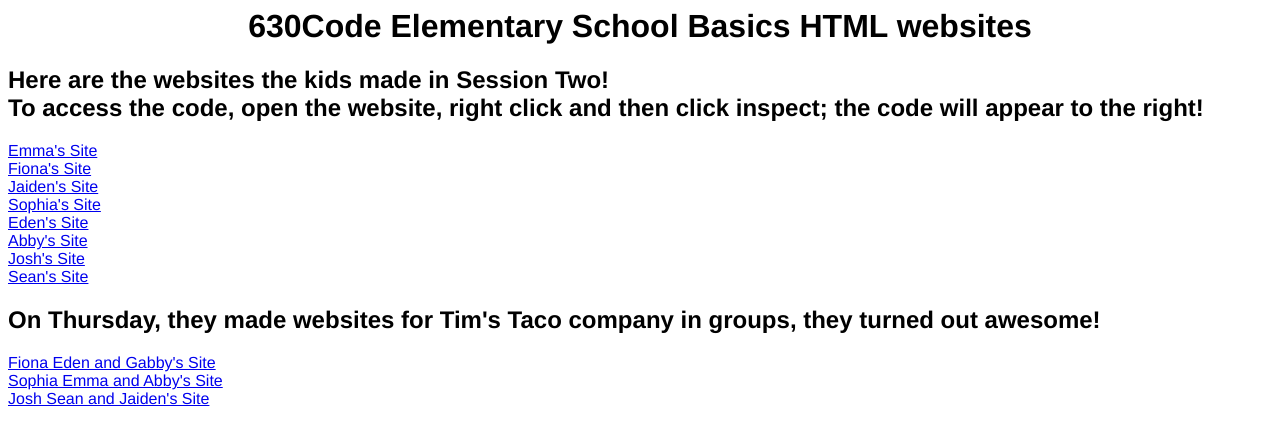
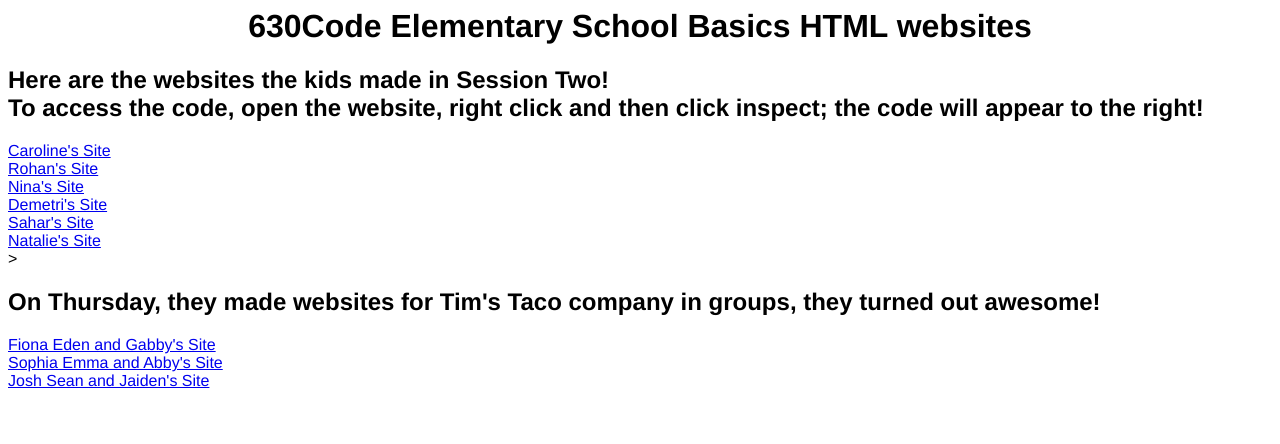
Before and after one commit to mariegrasse/630ESB, a plain HTML site: page SessionThree.html in a window 1280 px wide. Drawn offline with Linux system fonts and the light colour scheme.

Commit message:
Update SessionThree.html

```diff
--- a/SessionThree.html
+++ b/SessionThree.html
@@ -20,14 +20,12 @@
   </h1>
   <h2> Here are the websites the kids made in Session Two! <br>To access the code, open the website, right click and then click inspect; the code will appear to the right!</h2>
   <p>
-    <a href="https://mariegrasse.github.io/630ESB/Emmawebsite">     Emma's Site</a><br>
-    <a href="https://mariegrasse.github.io/630ESB/Fionawebsite">     Fiona's Site</a><br>
-    <a href="https://mariegrasse.github.io/630ESB/Jaiden'swebsite">     Jaiden's Site</a><br>
-    <a href="https://mariegrasse.github.io/630ESB/Sophiawebsite">     Sophia's Site</a><br>
-    <a href="https://mariegrasse.github.io/630ESB/ThescooponEden">     Eden's Site</a><br>
-    <a href="https://mariegrasse.github.io/630ESB/abby">     Abby's Site</a><br>
-    <a href="https://mariegrasse.github.io/630ESB/joshwebsitecode">     Josh's Site</a><br>
-    <a href="https://mariegrasse.github.io/630ESB/seanwebsite">     Sean's Site</a><br>
+    <a href="https://mariegrasse.github.io/630ESB/CrystalCool"> Caroline's Site</a><br>
+    <a href="https://mariegrasse.github.io/630ESB/Rosite"> Rohan's Site</a><br>
+    <a href="https://mariegrasse.github.io/630ESB/MeadowWolf"> Nina's Site</a><br>
+    <a href="https://mariegrasse.github.io/630ESB/meetersreviewtopics"> Demetri's Site</a><br>
+    <a href="https://mariegrasse.github.io/630ESB/saharwebsite"> Sahar's Site</a><br>
+    <a href="https://mariegrasse.github.io/630ESB/natalie_carat"> Natalie's Site</a><br>>
   </p>
     <h2> On Thursday, they made websites for Tim's Taco company in groups, they turned out awesome!</h2>
     <p>
```
